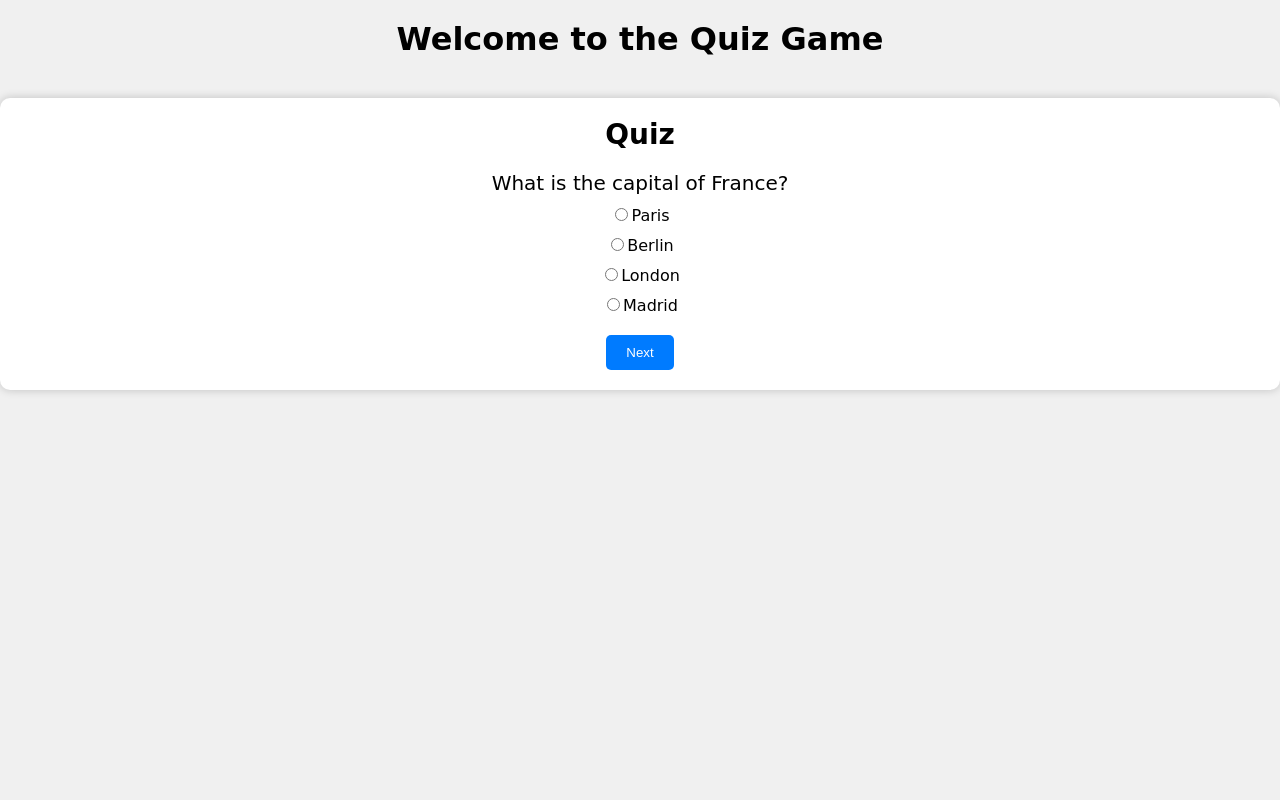
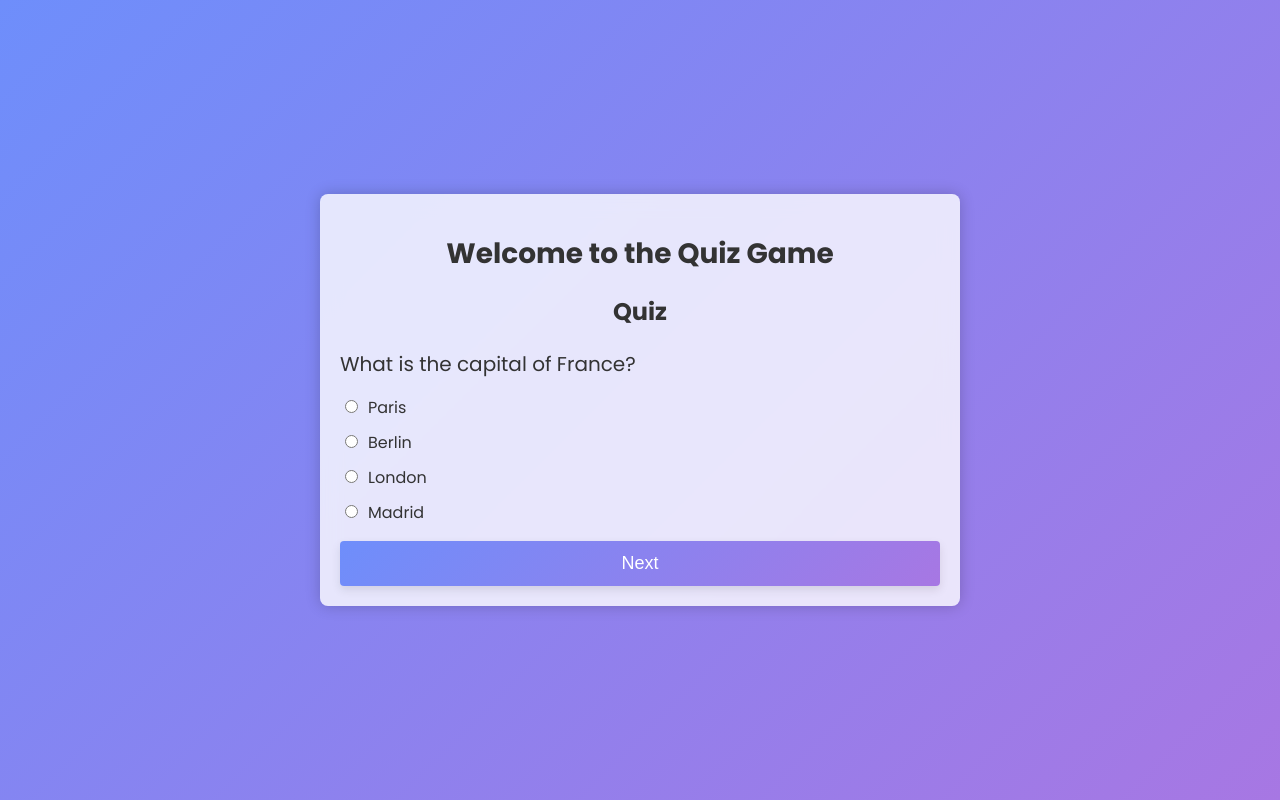
Before and after one commit to davishkar/QUIZ-GAME, a plain HTML site: page index.html in a window 1280 px wide. Both pictures are taken after a click on the button "Start Game". Drawn offline with Linux system fonts and the light colour scheme.

Commit message:
Update Quiz-game-styles.css

```diff
--- a/Quiz-game-styles.css
+++ b/Quiz-game-styles.css
@@ -1,125 +1,142 @@
-/* Reset some default browser styles */
-body, h1, p, ul, form {
+@import url('https://fonts.googleapis.com/css2?family=Poppins:wght@400;500;600;700&display=swap');
+
+/* General Styles */
+body {
+    font-family: 'Poppins', Arial, sans-serif;
+    background: linear-gradient(135deg, #6e8efb, #a777e3);
     margin: 0;
     padding: 0;
+    display: flex;
+    justify-content: center;
+    align-items: center;
+    height: 100vh;
+    color: #333;
 }
 
-/* Set a background color for the entire page */
-body {
-    background-color: #f0f0f0;
-    font-family: 'Itim', cursive;
+.container {
+    width: 70%;
+    max-width: 600px;
+    margin: auto;
+    padding: 20px;
+    background: rgba(255, 255, 255, 0.8);
+    box-shadow: 0 0 15px rgba(0, 0, 0, 0.2);
+    border-radius: 8px;
+    backdrop-filter: blur(10px);
+    overflow: hidden;
 }
 
-/* Style the start page */
-.start-page {
+h1 {
+    font-size: 28px;
+    color: #333;
     text-align: center;
-    padding: 20px;
-}
-
-.start-page h1 {
-    font-size: 32px;
     margin-bottom: 20px;
 }
 
-#start-form {
-    background-color: #fff;
-    padding: 70px;
-    border-radius: 10px;
-    box-shadow: 0px 0px 10px rgba(0, 0, 0, 0.2);
-    display: inline-block;
+h2 {
+    font-size: 20px;
+    color: #555;
+    text-align: center;
+    margin-bottom: 20px;
+}
+
+/* Form Styles */
+.form-group {
+    margin-bottom: 15px;
 }
 
 label {
     display: block;
-    margin-bottom: 10px;
     font-weight: bold;
+    margin-bottom: 5px;
 }
 
 input[type="text"],
 input[type="number"],
 input[type="email"] {
-    width: 100%;
+    width: 95%;
     padding: 10px;
-    margin-bottom: 20px;
+    margin-bottom: 10px;
     border: 1px solid #ccc;
-    border-radius: 20px;
-
+    border-radius: 4px;
+    box-shadow: inset 0 1px 3px rgba(0, 0, 0, 0.1);
 }
 
-button#start-button {
-    background-color: #007bff;
+/* Button Styles */
+.btn {
+    display: block;
+    width: 100%;
+    padding: 12px;
+    border: none;
+    background: linear-gradient(135deg, #6e8efb, #a777e3);
     color: #fff;
-    border: none;
-    padding: 10px 20px;
-    border-radius: 5px;
+    font-size: 18px;
     cursor: pointer;
+    border-radius: 4px;
+    text-align: center;
+    transition: background 0.3s ease;
+    box-shadow: 0 4px 10px rgba(0, 0, 0, 0.1);
 }
 
-/* Style the quiz container */
-.quiz-container {
-    text-align: center;
-    background-color: #fff;
-    padding: 20px;
-    border-radius: 10px;
-    box-shadow: 0px 0px 10px rgba(0, 0, 0, 0.2);
-    display: none; /* Hide the quiz container by default */
+.btn:hover {
+    background: linear-gradient(135deg, #5a75e4, #8a4ec4);
+}
+
+/* Quiz Styles */
+.quiz-container, .end-page {
+    display: none;
 }
 
 .quiz-container h1 {
-    font-size: 28px;
-    margin-bottom: 20px;
-}
-
-#question-container {
+    font-size: 24px;
     margin-bottom: 20px;
 }
 
 #question {
     font-size: 20px;
+    margin-bottom: 15px;
+}
+
+#options {
+    list-style: none;
+    padding: 0;
+}
+
+#options li {
     margin-bottom: 10px;
 }
 
-ul#options {
-    list-style-type: none;
-    padding: 0;
+#options input[type="radio"] {
+    margin-right: 10px;
 }
 
-ul#options li {
-    margin-bottom: 10px;
-}
-
-button#next-button {
-    background-color: #007bff;
-    color: #fff;
-    border: none;
-    padding: 10px 20px;
-    border-radius: 5px;
-    cursor: pointer;
-}
-
-/* Style the end page */
-.end-page {
-    text-align: center;
-    padding: 20px;
-    background-color: #fff;
-    border-radius: 10px;
-    box-shadow: 0px 0px 10px rgba(0, 0, 0, 0.2);
-    display: none; /* Hide the end page by default */
-}
-
+/* End Page Styles */
 .end-page h1 {
-    font-size: 28px;
+    font-size: 24px;
     margin-bottom: 20px;
 }
 
-/* Style the player name and score */
-#player-name,
-#player-score {
+.end-page p {
     font-size: 20px;
-    font-weight: bold;
+    margin-bottom: 10px;
+    text-align: center;
 }
 
-/* Style form validation error messages */
-input:invalid {
-    border-color: #000000;
+/* Utility Classes */
+.hidden {
+    display: none;
 }
+
+.fade-in {
+    animation: fadeIn 0.5s ease-in-out forwards;
+}
+
+@keyframes fadeIn {
+    from {
+        opacity: 0;
+        transform: translateY(-20px);
+    }
+    to {
+        opacity: 1;
+        transform: translateY(0);
+    }
+}
```
